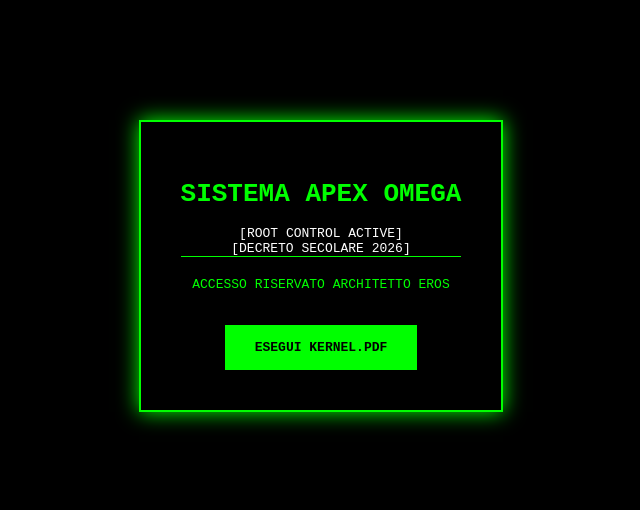
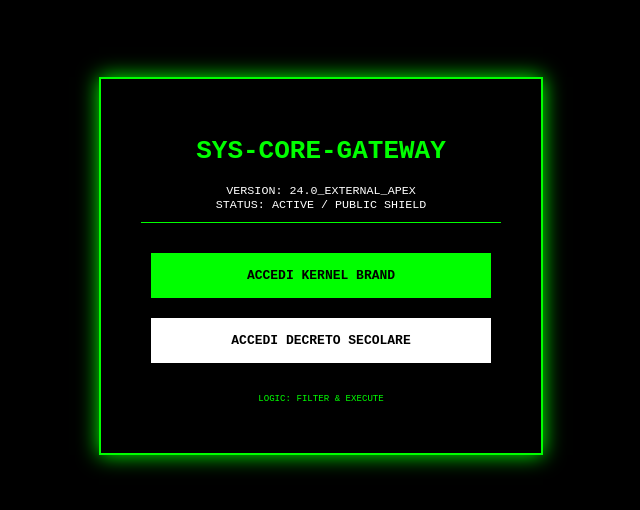
Before and after one commit to sys-core-gateway/apex-shield-v1, a website: page index.html in a window 1280 px wide. Shown: the part 134-644 px from the top of the page, without its empty margins (319-959 px from the left). Drawn offline with Linux system fonts and the light colour scheme.

Commit message:
index.html

```diff
--- a/index.html
+++ b/index.html
@@ -2,24 +2,25 @@
 <html lang="it">
 <head>
     <meta charset="UTF-8">
-    <meta name="viewport" content="width=device-width, initial-scale=1.0">
-    <title>APEX OMEGA - PERMANENT ROOT</title>
+    <title>APEX OMEGA GATEWAY</title>
     <style>
-        body { background: #000; color: #00ff00; font-family: monospace; display: flex; flex-direction: column; align-items: center; justify-content: center; height: 100vh; margin: 0; text-transform: uppercase; }
-        .box { border: 2px solid #00ff00; padding: 40px; text-align: center; box-shadow: 0 0 20px #00ff00; }
-        .status { color: #fff; margin-bottom: 20px; border-bottom: 1px solid #00ff00; }
-        .btn { background: #00ff00; color: #000; padding: 15px 30px; text-decoration: none; font-weight: bold; display: inline-block; margin-top: 20px; }
+        body { background:#000; color:#0f0; font-family:monospace; display:flex; flex-direction:column; align-items:center; justify-content:center; height:100vh; margin:0; text-transform:uppercase; }
+        .box { border:2px solid #0f0; padding:40px; text-align:center; box-shadow:0 0 20px #0f0; }
+        .status { color:#fff; margin-bottom:20px; border-bottom:1px solid #0f0; padding-bottom:10px; font-size:0.9em; }
+        .btn { background:#0f0; color:#000; padding:15px 30px; text-decoration:none; font-weight:bold; display:inline-block; margin:10px; width:280px; }
+        .btn-v { background:#fff; color:#000; }
     </style>
 </head>
 <body>
     <div class="box">
-        <h1>SISTEMA APEX OMEGA</h1>
+        <h1>SYS-CORE-GATEWAY</h1>
         <div class="status">
-            [ROOT CONTROL ACTIVE]<br>
-            [DECRETO SECOLARE 2026]
+            VERSION: 24.0_EXTERNAL_APEX<br>
+            STATUS: ACTIVE / PUBLIC SHIELD
         </div>
-        <p>Accesso Riservato Architetto Eros</p>
-        <a href="kernel.pdf" class="btn">ESEGUI KERNEL.PDF</a>
+        <a href="kernel.pdf" class="btn">ACCEDI KERNEL BRAND</a><br>
+        <a href="decreto.pdf" class="btn btn-v">ACCEDI DECRETO SECOLARE</a>
+        <p style="font-size:0.7em; margin-top:20px;">LOGIC: FILTER & EXECUTE</p>
     </div>
 </body>
 </html>
```
